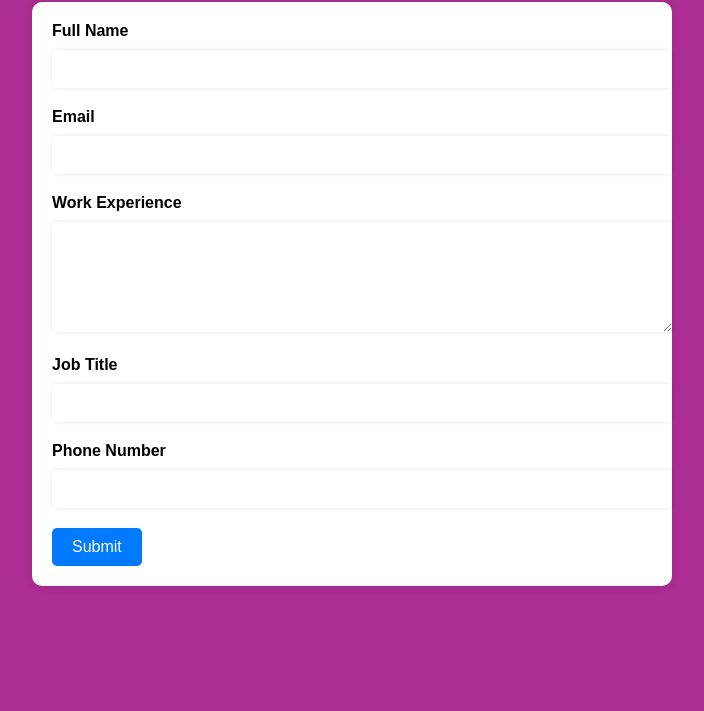
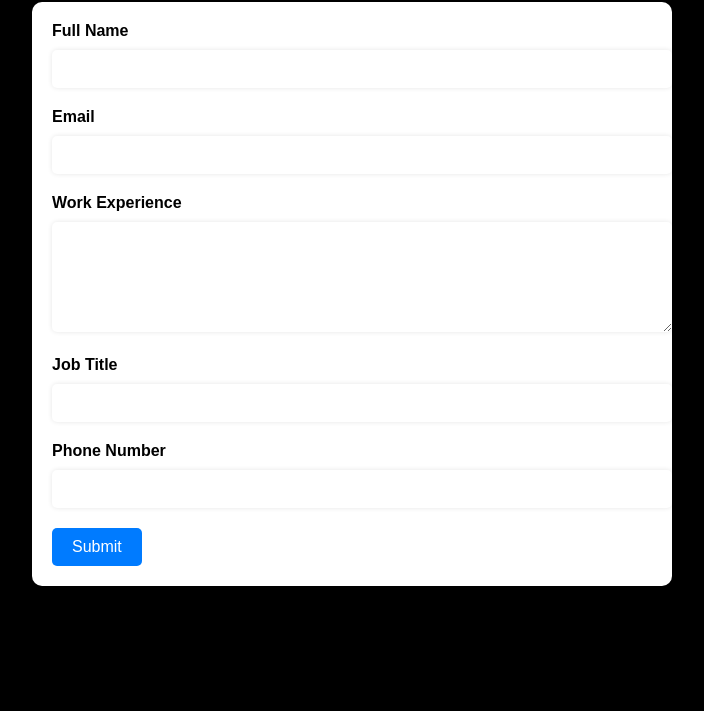
Before and after one commit to arohyadav/nodecicd, a website: page index.html in a window 1280 px wide. Shown: the part 89-800 px from the top of the page, without its empty margins (288-992 px from the left). Drawn offline with Linux system fonts and the light colour scheme.

Commit message:
Update index.html

```diff
--- a/index.html
+++ b/index.html
@@ -5,7 +5,7 @@
 	<style>
 		body {
 			font-family: Arial, sans-serif;
-			background-color: #AC2D93;
+			background-color: black;
 			padding: 10px;
 		}
 		h1 {
```
